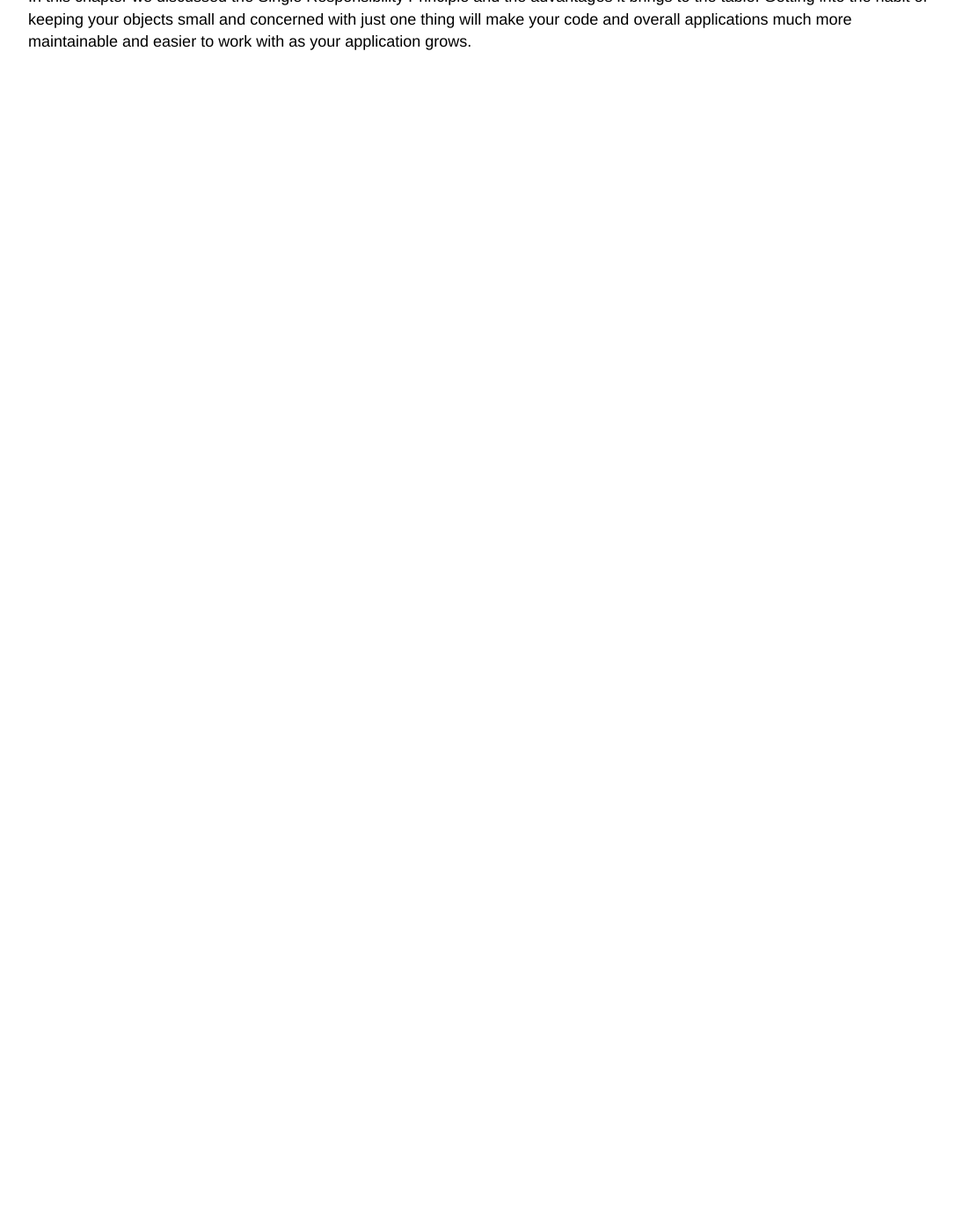
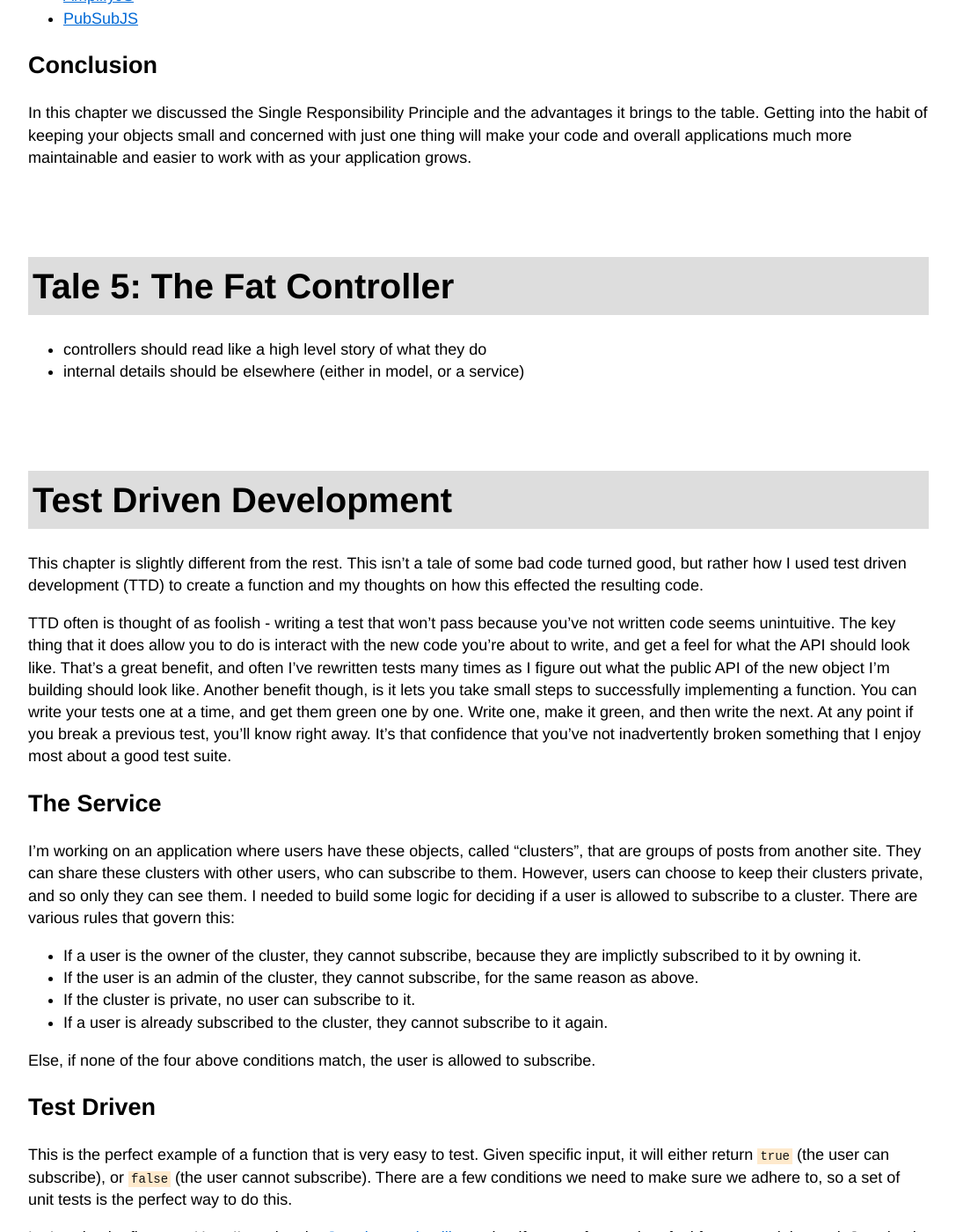
Before and after one commit to jackfranklin/javascriptplayground.com, a Jekyll site: the page the-refactoring-tales/refactoring-tales.html, which Jekyll copies as it is, in a window 1280 px wide and 1400 px high, scrolled down 37832 px. Shown: the whole window at 88% size, without its empty margins (96-1183 px from the left). Built offline with Jekyll 4.4.1, drawn with Linux system fonts in a browser that asks for light colours; Markdown is read by kramdown in place of the engine named in the settings; before the commit the page ends 37910 px from its top, so only the background shows below that; some of the changed text lies outside the part shown.

Commit message:
update refactoring tales content

```diff
--- a/the-refactoring-tales/refactoring-tales.html
+++ b/the-refactoring-tales/refactoring-tales.html
@@ -76,6 +76,12 @@ code > span.er { color: #ff0000; font-weight: bold; }
 <li><a href="#coupling">Coupling</a></li>
 <li><a href="#publish-and-subscribe">Publish and Subscribe</a></li>
 <li><a href="#conclusion">Conclusion</a></li>
+</ul></li>
+<li><a href="#tale-5-the-fat-controller">Tale 5: The Fat Controller</a></li>
+<li><a href="#test-driven-development">Test Driven Development</a><ul>
+<li><a href="#the-service">The Service</a></li>
+<li><a href="#test-driven">Test Driven</a></li>
+<li><a href="#conclusion-1">Conclusion</a></li>
 </ul></li>
 </ul>
 </nav>
@@ -446,7 +452,7 @@ code > span.er { color: #ff0000; font-weight: bold; }
 <p>The fact that we have to loop over means we can’t just abstract out as easily. Instead of the <code>each</code>, we can instead use jQuery’s <code>filter</code> method:</p>
 <pre class="sourceCode javascript"><code class="sourceCode javascript"><span class="kw">var</span> link = <span class="ot">tabLinks</span>.<span class="fu">filter</span>(<span class="kw">function</span>() {
   <span class="kw">return</span> <span class="fu">$</span>(<span class="kw">this</span>).<span class="fu">attr</span>(<span class="st">&quot;href&quot;</span>) === active;
-}.<span class="fu">parent</span>());
+}).<span class="fu">parent</span>();
 <span class="fu">activateLink</span>(link);</code></pre>
 <p>We now filter over the tab links, looking for the one that matches the <code>active</code> hash, and get at the item that way instead. I can store the result of that to a variable, and then pass <code>activateLink</code> that element. Adding that change into our code gives us:</p>
 <pre class="sourceCode javascript"><code class="sourceCode javascript"><span class="kw">var</span> tabsWrapper = <span class="fu">$</span>(<span class="st">&quot;.tabs&quot;</span>);
@@ -469,7 +475,7 @@ code > span.er { color: #ff0000; font-weight: bold; }
   <span class="fu">activateTab</span>(active);
   <span class="kw">var</span> link = <span class="ot">tabLinks</span>.<span class="fu">filter</span>(<span class="kw">function</span>() {
     <span class="kw">return</span> <span class="fu">$</span>(<span class="kw">this</span>).<span class="fu">attr</span>(<span class="st">&quot;href&quot;</span>) === active;
-  }.<span class="fu">parent</span>());
+  }).<span class="fu">parent</span>();
   <span class="fu">activateLink</span>(link);
 }
 <span class="ot">tabLinks</span>.<span class="fu">click</span>(<span class="kw">function</span>() {
@@ -482,7 +488,7 @@ code > span.er { color: #ff0000; font-weight: bold; }
   <span class="fu">$</span>(<span class="st">&quot;.&quot;</span> + activeClass).<span class="fu">removeClass</span>(activeClass);
   <span class="kw">var</span> elem = <span class="ot">tabLinks</span>.<span class="fu">filter</span>(<span class="kw">function</span>() {
     <span class="kw">return</span> <span class="fu">$</span>(<span class="kw">this</span>).<span class="fu">attr</span>(<span class="st">&quot;href&quot;</span>) === selector;
-  }.<span class="fu">parent</span>());
+  }).<span class="fu">parent</span>();
   <span class="fu">$</span>(elem).<span class="fu">addClass</span>(activeClass);
 };</code></pre>
 <p>With that change, suddenly we can rewrite the two branches of our code to look very similar indeed:</p>
@@ -1330,6 +1336,47 @@ code > span.er { color: #ff0000; font-weight: bold; }
 </ul>
 <h2 id="conclusion">Conclusion</h2>
 <p>In this chapter we discussed the Single Responsibility Principle and the advantages it brings to the table. Getting into the habit of keeping your objects small and concerned with just one thing will make your code and overall applications much more maintainable and easier to work with as your application grows.</p>
+<h1 id="tale-5-the-fat-controller">Tale 5: The Fat Controller</h1>
+<ul>
+<li>controllers should read like a high level story of what they do</li>
+<li>internal details should be elsewhere (either in model, or a service)</li>
+</ul>
+<h1 id="test-driven-development">Test Driven Development</h1>
+<p>This chapter is slightly different from the rest. This isn’t a tale of some bad code turned good, but rather how I used test driven development (TTD) to create a function and my thoughts on how this effected the resulting code.</p>
+<p>TTD often is thought of as foolish - writing a test that won’t pass because you’ve not written code seems unintuitive. The key thing that it does allow you to do is interact with the new code you’re about to write, and get a feel for what the API should look like. That’s a great benefit, and often I’ve rewritten tests many times as I figure out what the public API of the new object I’m building should look like. Another benefit though, is it lets you take small steps to successfully implementing a function. You can write your tests one at a time, and get them green one by one. Write one, make it green, and then write the next. At any point if you break a previous test, you’ll know right away. It’s that confidence that you’ve not inadvertently broken something that I enjoy most about a good test suite.</p>
+<h2 id="the-service">The Service</h2>
+<p>I’m working on an application where users have these objects, called “clusters”, that are groups of posts from another site. They can share these clusters with other users, who can subscribe to them. However, users can choose to keep their clusters private, and so only they can see them. I needed to build some logic for deciding if a user is allowed to subscribe to a cluster. There are various rules that govern this:</p>
+<ul>
+<li>If a user is the owner of the cluster, they cannot subscribe, because they are implictly subscribed to it by owning it.</li>
+<li>If the user is an admin of the cluster, they cannot subscribe, for the same reason as above.</li>
+<li>If the cluster is private, no user can subscribe to it.</li>
+<li>If a user is already subscribed to the cluster, they cannot subscribe to it again.</li>
+</ul>
+<p>Else, if none of the four above conditions match, the user is allowed to subscribe.</p>
+<h2 id="test-driven">Test Driven</h2>
+<p>This is the perfect example of a function that is very easy to test. Given specific input, it will either return <code>true</code> (the user can subscribe), or <code>false</code> (the user cannot subscribe). There are a few conditions we need to make sure we adhere to, so a set of unit tests is the perfect way to do this.</p>
+<p>Let’s write the first test. Here I’m using the <a href="http://jasmine.github.io/2.0/introduction.html">Jasmine testing library</a>, but if you prefer another, feel free to use it instead. Jasmine is just my framework of choice for testing JS on the client. The actual implementation of this code was done within Angular, so in the tests there’s a fair amount of setup for that, which I’m ignoring here. The best way to test drive this is to write one spec, make it pass <em>in the easiest way possible</em>, and then write the next one.</p>
+<p>Here’s my first test:</p>
+<pre class="js"><code>it(&#39;returns true if the user is not admin or owner and the cluster is public&#39;, function() {
+  var res = UserCanSubscribeService.canSubscribe({
+    id: &#39;abcd&#39;
+  }, {
+    public: true,
+    admins: [],
+    subscribers: [],
+    owner: &#39;cdef&#39;
+  });
+  expect(res).toEqual(true);
+});</code></pre>
+<p>Here I’m stating that the <code>canSubscribe</code> method takes two arguments: the first is the user object, which for testing purposes can just contain an ID. The second object is then the cluster that they may or may not be allowed to subscribe to. In this instance, the user is not the cluster owner, is not an admin, has not subscribed already and the cluster is public, so they are able to subscribe.</p>
+<p>The simplest implementation to make this work?</p>
+<pre class="js"><code>UserCanSubscribeService = {};
+UserCanSubscribeService.canSubscribe = function() {
+  return true;
+}</code></pre>
+<p>The test passes, but obviously that implementation needs a bit more work doing. However the point here, even if this might seem a little pointless, is to go one test at a time and make small steps. What this does is stops you over complicating your initial approach and potentially abstracting in the wrong place. A bad abstraction is worse than no abstraction, and by waiting until you have more code and context, you are more likely to pick the right abstraction.</p>
+<h2 id="conclusion-1">Conclusion</h2>
+<p>The above code has been altered slightly for easier reading, but I did actually write this service in a real application. If you’re interested, you can <a href="https://github.com/clusterapp/client/tree/master/app/shared/user-can-subscribe-service">find it on GitHub</a>.</p>
 <script type="text/javascript">
   var _gaq = _gaq || [];
   _gaq.push(['_setAccount', 'UA-3206068-17']);
```
